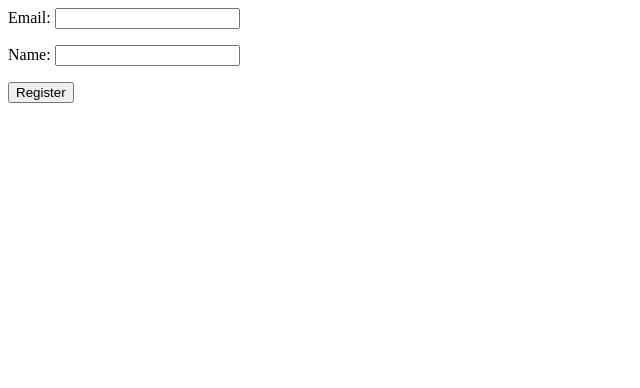
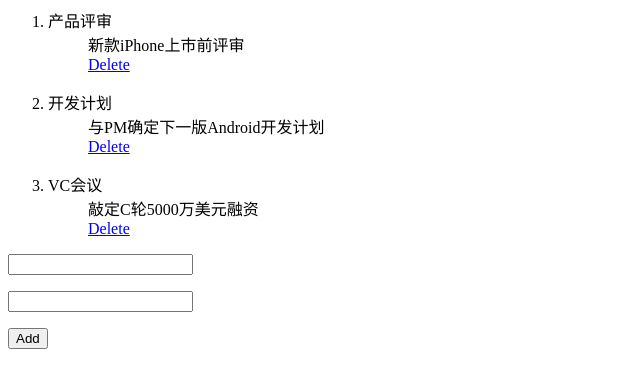
Before and after one commit to viper404/learn-javascript, a website: page static/index.html in a window 1280 px wide. Shown: the whole page, without its empty margins (0-640 px from the left). Drawn offline with Linux system fonts and the light colour scheme.

Commit message:
Integration

```diff
--- a/static/index.html
+++ b/static/index.html
@@ -7,24 +7,67 @@ $(function () {
     var vm = new Vue({
         el: '#vm',
         data: {
-            email: '',
-            name: ''
+            todos: [
+                {
+                    name: '产品评审',
+                    description: '新款iPhone上市前评审'
+                },
+                {
+                    name: '开发计划',
+                    description: '与PM确定下一版Android开发计划'
+                },
+                {
+                    name: 'VC会议',
+                    description: '敲定C轮5000万美元融资'
+                }
+            ]
+        },
+        created: function () {
+            this.init();
         },
         methods: {
-            register: function () {
-                alert(JSON.stringify(this.$data));
+            init: function () {
+            },
+            create: function () {
+            },
+            update: function () {
+            },
+            remove: function () {
+            }
+        }
+    });
+    var vmAdd = new Vue({
+        el: '#vmAdd',
+        data: {
+            name: '',
+            description: ''
+        },
+        methods: {
+            submit: function () {
             }
         }
     });
     window.vm = vm;
+    window.vmAdd = vmAdd;
 });
 </script>
 </head>
 <body>
-    <form id="vm" v-on:submit.prevent="register">
-        <p>Email: <input v-model="email" type="text"></p>
-        <p>Name: <input v-model="name" type="text"></p>
-        <p><input type="submit" value="Register"></p>
+    <div id="vm">
+        <ol>
+            <li v-for="t in todos">
+                <dl>
+                    <dt contenteditable="true" v-on:blur="update">{{ t.name }}</dt>
+                    <dd contenteditable="true" v-on:blur="update">{{ t.description }}</dd>
+                    <dd><a href="#0" v-on:click="remove">Delete</a></dd>
+                </dl>
+            </li>
+        </ol>
+    </div>
+    <form id="vmAdd" action="#0" v-on:submit.prevent="submit">
+        <p><input type="text" v-model="name"></p>
+        <p><input type="text" v-model="description"></p>
+        <p><button type="submit">Add</button></p>
     </form>
 </body>
 <html>
```
